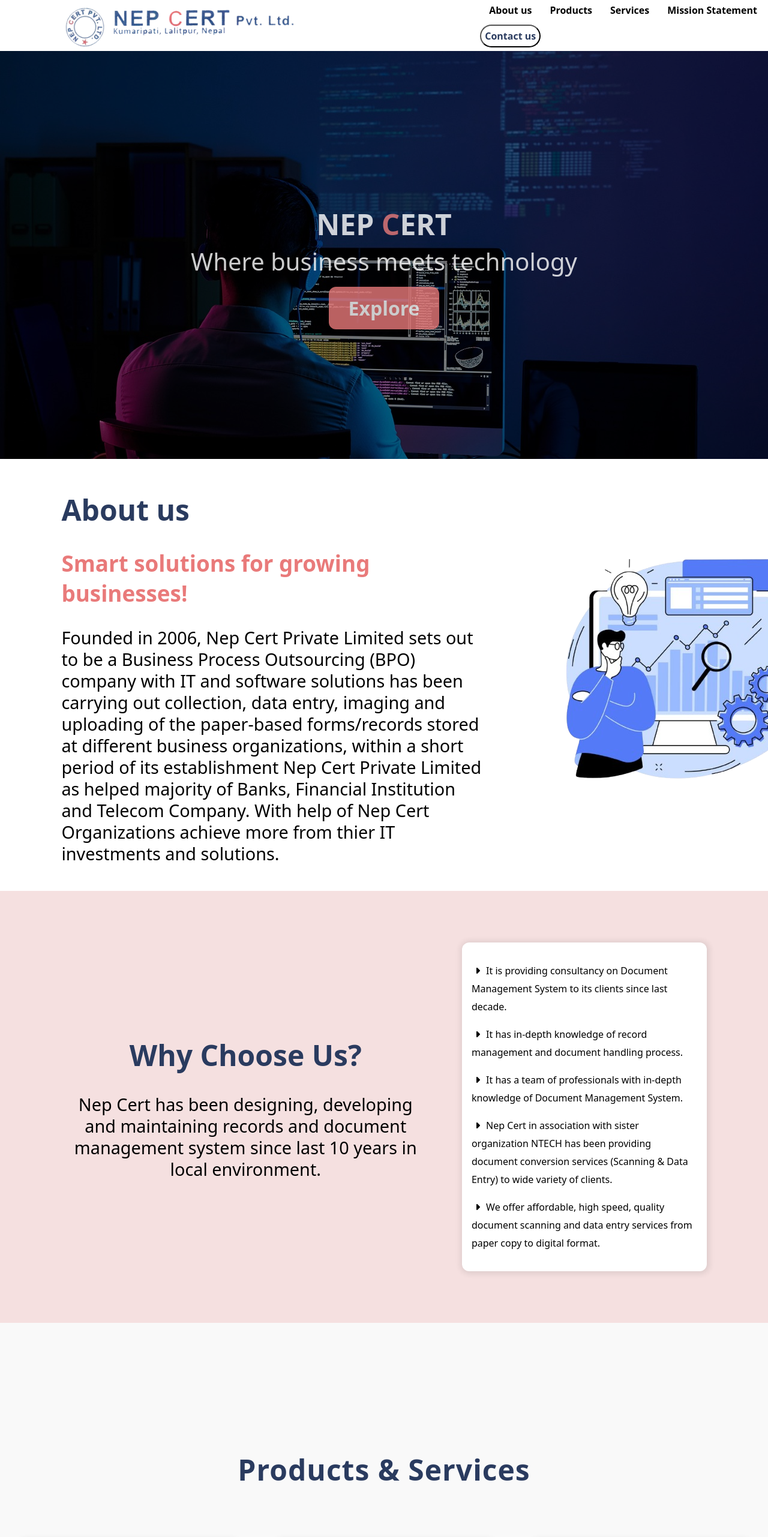
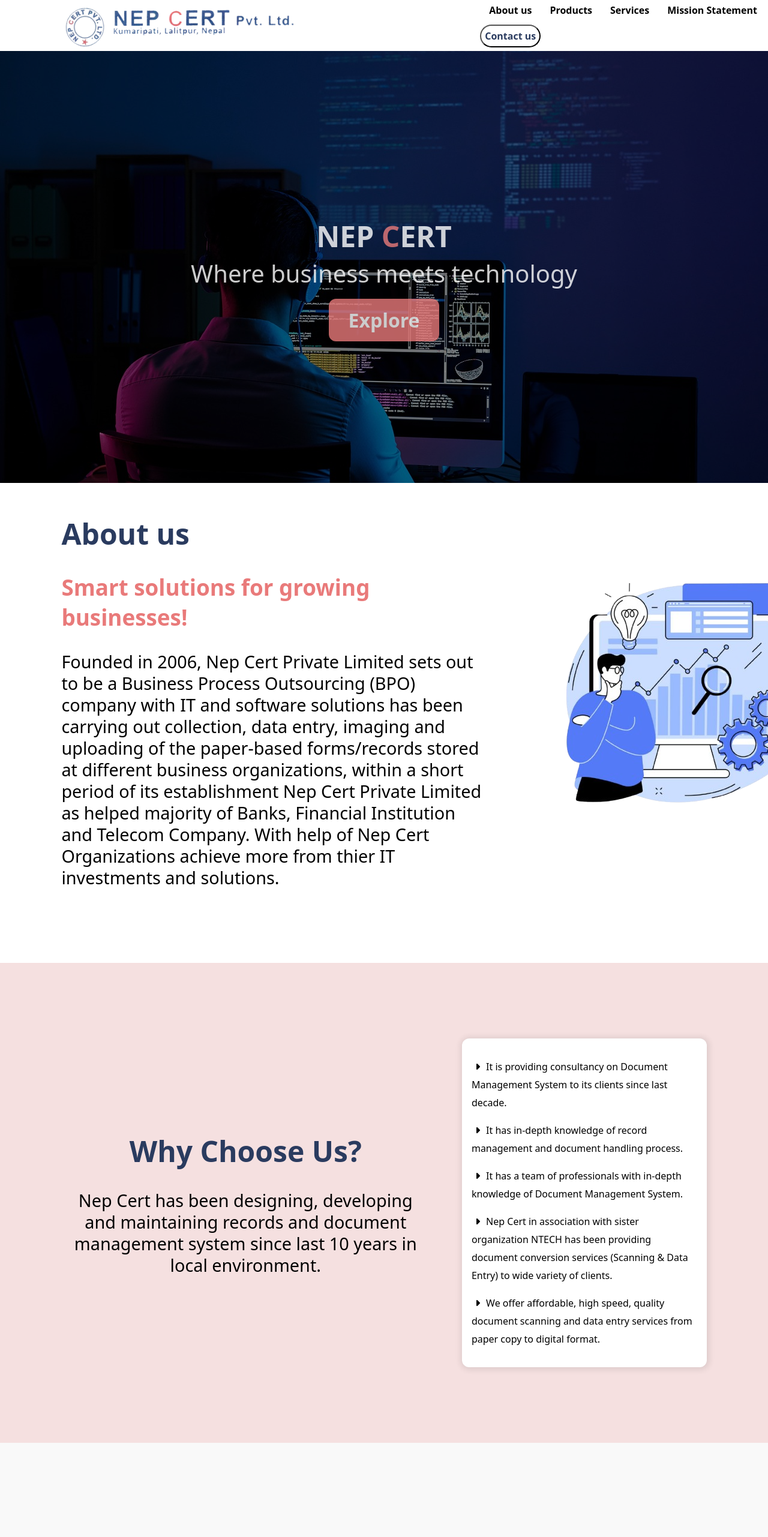
Before and after one commit to AjoobKansakar/Ncert-website, a React (Vite) app in the folder nepcert/: page / in a window 1280 px wide. Shown: the top 2562 px of the page at 60% size. Built offline with nearby package versions, Linux system fonts and the light colour scheme.

Commit message:
the sections view height of the screen updated

```diff
--- a/nepcert/src/component/AboutUs/aboutus.css
+++ b/nepcert/src/component/AboutUs/aboutus.css
@@ -1,6 +1,6 @@
 .aboutus {
     display: flex;
-    height: 90vh;
+    height: 100vh;
     gap: 5%;
 }
 
--- a/nepcert/src/component/Hero/Hero.css
+++ b/nepcert/src/component/Hero/Hero.css
@@ -1,7 +1,7 @@
 .hero {
     position: relative;
     display: flex;
-    height: 85vh;
+    height: 90vh;
     width: 100%;
     align-items: center;
     justify-content: center;
--- a/nepcert/src/component/WCU/wcu.css
+++ b/nepcert/src/component/WCU/wcu.css
@@ -1,6 +1,6 @@
 .wcu {
     background-color: #F5E0E0;
-    height: 90vh;
+    height: 100vh;
     display: flex;
     align-items: center;
     justify-content: center;
```
